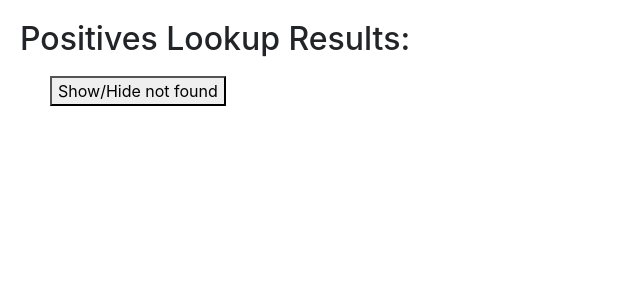
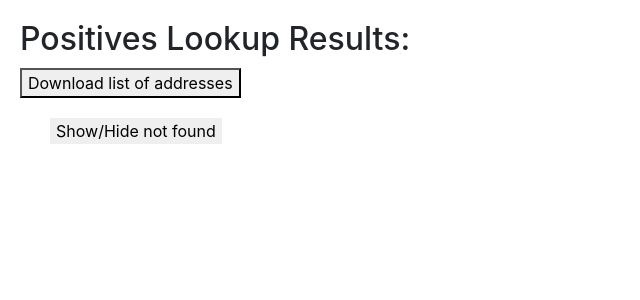
Before and after one commit to mohammadmozafari/solar-finder-tool, a Flask app: page /pos_lookup in a window 1280 px wide. Shown: the part 56-356 px from the top of the page, without its empty margins (0-640 px from the left). Run offline with Flask 3, Linux system fonts and the light colour scheme; some libraries are stand-ins or nearby versions.

Commit message:
pos lookup csv download

```diff
--- a/utils/utilities.py
+++ b/utils/utilities.py
@@ -1,4 +1,6 @@
 import numpy as np
+import json
+import csv
 
 def measure_meters(lat1, lon1, lat2, lon2):  # generally used geo measurement function
     R = 6378.137; # Radius of earth in KM
@@ -8,3 +10,21 @@
     c = 2 * np.arctan2(np.sqrt(a), np.sqrt(1-a))
     d = R * c
     return d * 1000; # meters
+
+def save_pos_addr_json_to_csv(json_file, csv_file='webapp/pos_lookup.csv'):
+
+    # Write data to CSV file
+    with open(csv_file, 'w', newline='', encoding='utf-8') as csvfile:
+        writer = csv.writer(csvfile)
+        # Write header
+        writer.writerow(['Name', 'Classification Code', 'Address', 'Location'])
+        # Iterate over JSON data and write rows to CSV
+        for key, value in json_file.items():
+            # Parse key to extract name and classification code
+            name, classification_code = key.strip().split('[')
+            classification_code = classification_code.strip('] ')
+            # Parse value to extract address and location
+            address, location = value.rsplit('(', 1)
+            location = location.strip(') ')
+            # Write row to CSV
+            writer.writerow([name.strip(), classification_code, address.strip(), location.strip()])
--- a/webapp/app.py
+++ b/webapp/app.py
@@ -11,7 +11,7 @@
 import threading
 import numpy as np
 from pathlib import Path
-from utils.utilities import measure_meters
+from utils.utilities import measure_meters, save_pos_addr_json_to_csv
 from utils.jobs import start_job, add_job_to_dataset, check_job_disk_usage
 from scripts.location_info import get_location_info, pos_address_lookup
 from flask import Flask, request, render_template, abort, send_file, jsonify
@@ -157,8 +157,15 @@
     # Process the coordinates and obtain results
     results = pos_address_lookup()
 
+    save_pos_addr_json_to_csv(results[0])
+
     # Render the results.html template with the obtained results
     return render_template('pos_lookup.html', results=results)
+
+@app.route('/download_positive_csv')
+def download_positive_csv():
+    filename = 'pos_lookup.csv'
+    return send_file(filename, as_attachment=True)
 
 def extract_count(file_name):
     # Use regular expression to extract the count from the file name
--- a/webapp/static/css/home.css
+++ b/webapp/static/css/home.css
@@ -9,4 +9,11 @@
 .pos-lookup-notfound {
   margin-left: -10px; /* Adjust the left margin as needed */
   margin-top: 10px; /* Adjust the left margin as needed */
+  border: none;
+  /* background-color: transparent; */
 }
+
+.download-csv {
+  margin-top: 10px;
+  margin-bottom: 10px;
+}
--- a/webapp/templates/pos_lookup.html
+++ b/webapp/templates/pos_lookup.html
@@ -40,7 +40,9 @@
 
     <div class="results" id="lookupdiv">
         <h2>Positives Lookup Results:</h2>
-
+        <form class="download-csv" action="/download_positive_csv" method="get">
+            <button type="submit">Download list of addresses</button>
+        </form>
         <ul>
             <!-- first print locations with addresses -->
             {% for key, val in results[0].items() %}
@@ -53,14 +55,13 @@
             </button>
 
             <!-- Collapsible dropdown menu -->
-            <div class="collapse pos-lookup-notfound" id="collapseExample">
+            <div class="collapse pos-lookup-notfound no-border" id="collapseExample">
                 <ul class="list-unstyled">
                     {% for key, val in results[1].items() %}
                         <li><strong>{{ key }}:</strong> {{ val }}</li>
                     {% endfor %}
                 </ul>
             </div>
-
         </ul>
     </div>
 
```
Also changed, not shown: webapp/pos_lookup.csv (added, +7 -0 lines).
